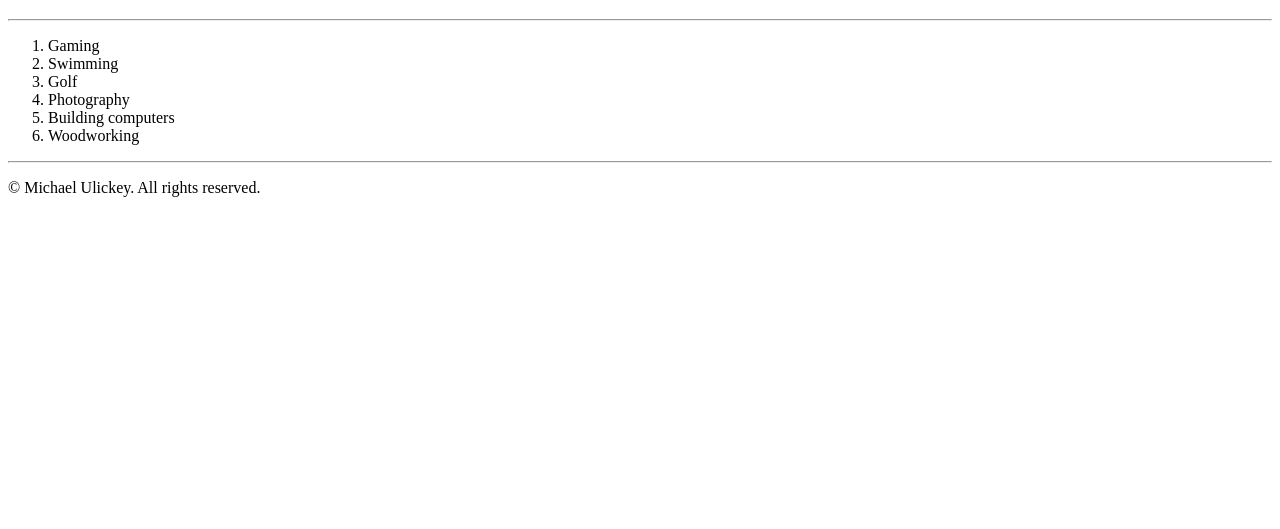
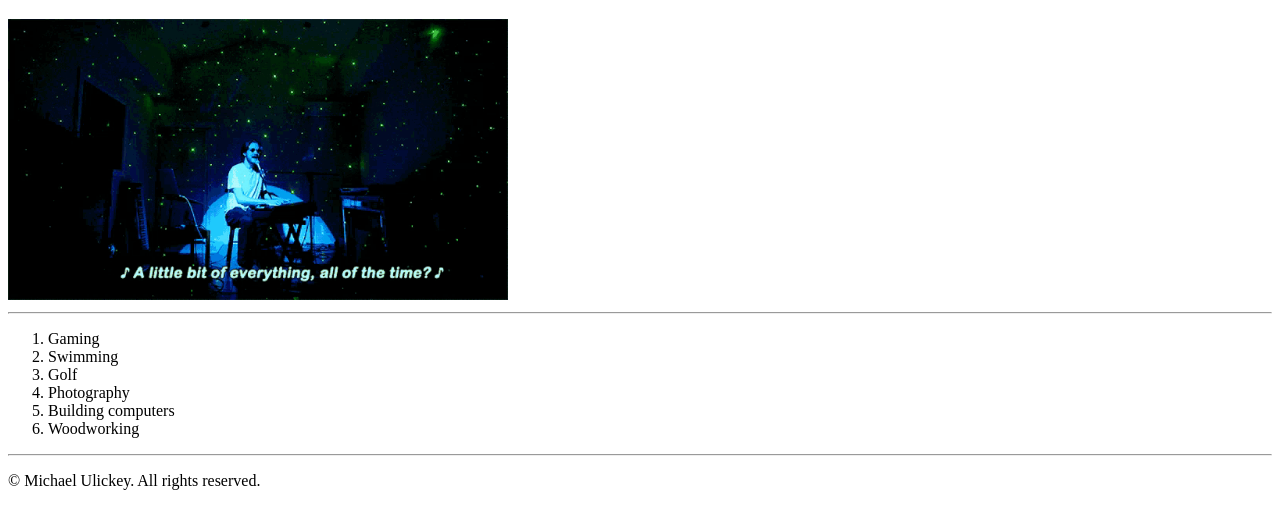
Before and after one commit to Mulic039/Michael-Ulickey-Resume, a plain HTML site: page public/about.html in a window 1280 px wide. Shown: the part 61-590 px from the top of the page. Drawn offline with Linux system fonts and the light colour scheme.

Commit message:
Update about.html
Added gif

```diff
--- a/public/about.html
+++ b/public/about.html
@@ -8,6 +8,7 @@
 
 <body>
   <h1>My Hobbies</h1>
+  <img src="../assets/everything.gif" width="500">
         <hr />
   <ol>
     <li>Gaming</li>
```
